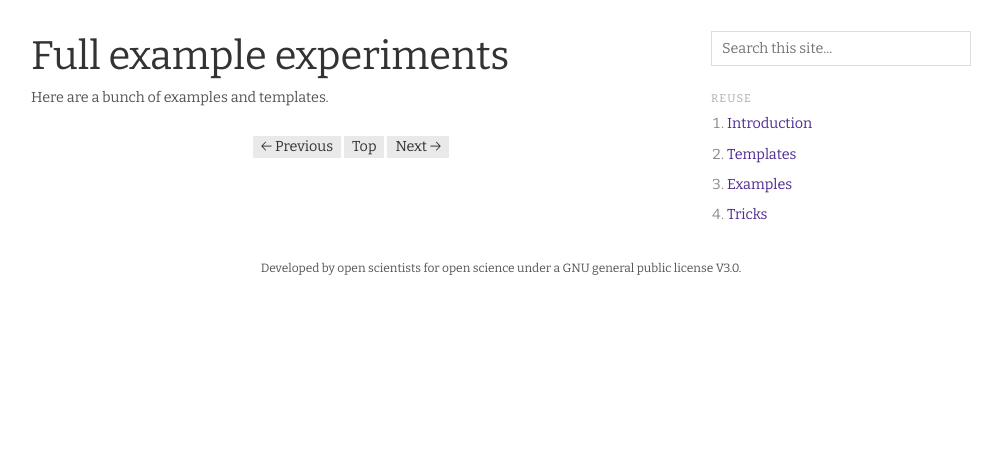
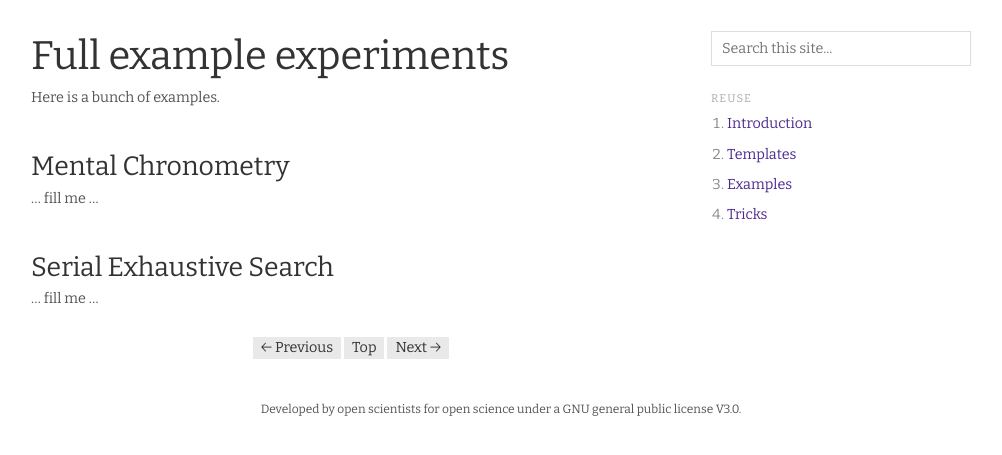
Before and after one commit to magpie-ea/magpie-site, a Jekyll site: the page built from reuse/examples.markdown, in a window 1280 px wide, cut to the strip 207-662 px from the top of the page. Shown: the whole strip, without its empty margins (139-1141 px from the left). Built offline with Jekyll 4.4.1, drawn with Linux system fonts in a browser that asks for light colours; nearby versions of some CDN libraries.

Commit message:
basic scaffolding for examples

```diff
--- a/reuse/examples.markdown
+++ b/reuse/examples.markdown
@@ -6,4 +6,10 @@ section: reuse
 
 # {{ page.title }}
 
-Here are a bunch of examples and templates.
+Here is a bunch of examples.
+
+{% for guide in site.data.reuse %}
+{% for node in guide.examples %}
+{% include_relative examples/{{node.slug}}.md %}
+{% endfor %}
+{% endfor %}
--- /dev/null
+++ b/reuse/examples/MentalChronometry.md
@@ -0,0 +1,3 @@
+## Mental Chronometry
+
+... fill me ...
--- /dev/null
+++ b/reuse/examples/SerialExhaustiveSearch.md
@@ -0,0 +1,3 @@
+## Serial Exhaustive Search
+
+... fill me ...
--- a/reuse/templates.markdown
+++ b/reuse/templates.markdown
@@ -6,7 +6,7 @@ section: reuse
 
 # {{ page.title }}
 
-Here are a bunch of templates.
+Here is a bunch of templates.
 
 
 {% for guide in site.data.reuse %}
```
Also changed, not shown: _data/reuse.yml (+9 -0 lines), reuse/tricks.markdown (+8 -1 lines), reuse/tricks/trialInfoCSV.md (added, +3 -0 lines).
